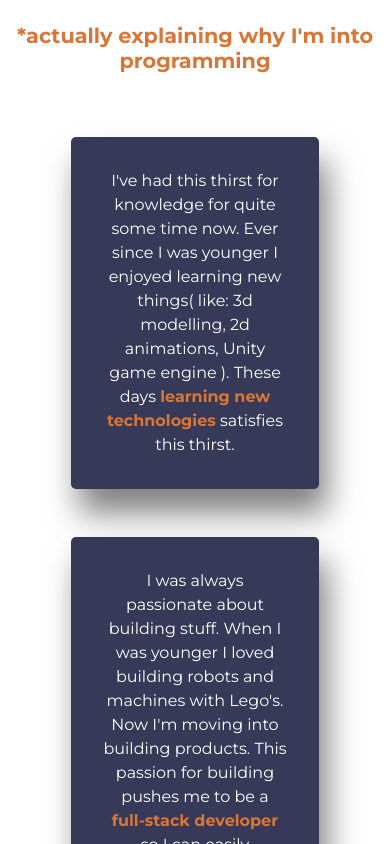
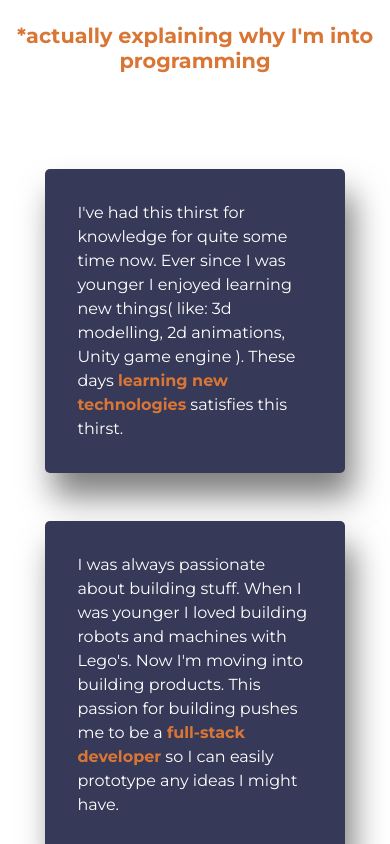
Before and after one commit to Utakato/Portfolio, a React (Create React App) app in the folder client/: page / in a window 390 px wide. Shown: the part 3260-4104 px from the top of the page. Built offline with nearby package versions, Linux system fonts and the light colour scheme.

Commit message:
Update mobile screen

```diff
--- a/client/src/components/About/style.css
+++ b/client/src/components/About/style.css
@@ -59,5 +59,10 @@
     #right {
         align-self: center;
         font-size: 1rem;
+        text-align: left;
+    }
+
+    .about .wrapper {
+        padding: 2rem 3rem 5rem;
     }
 }
```
